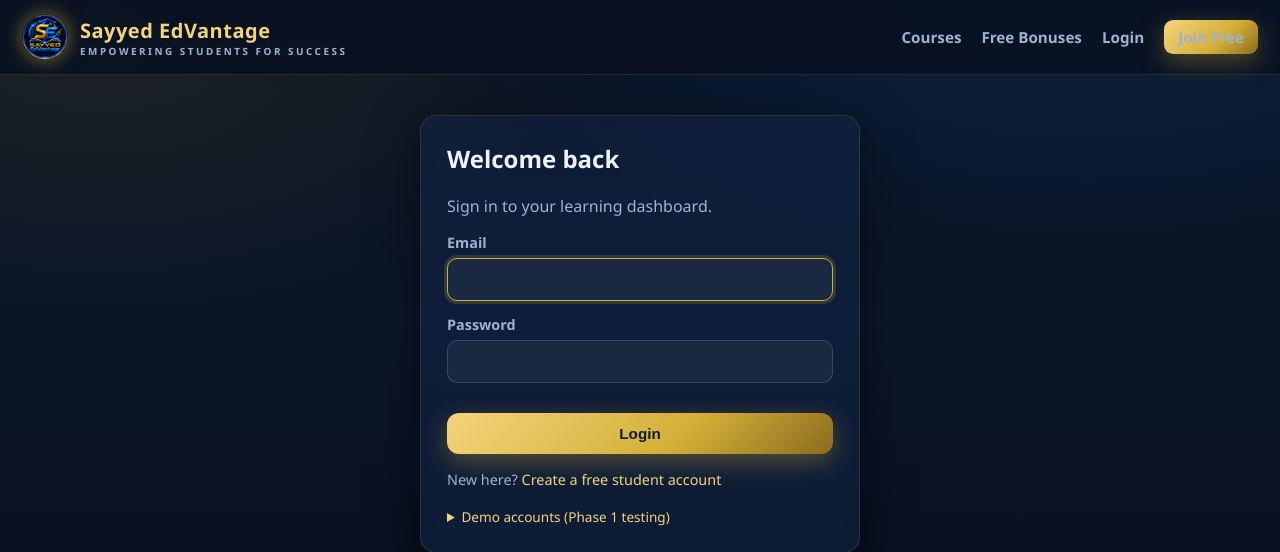
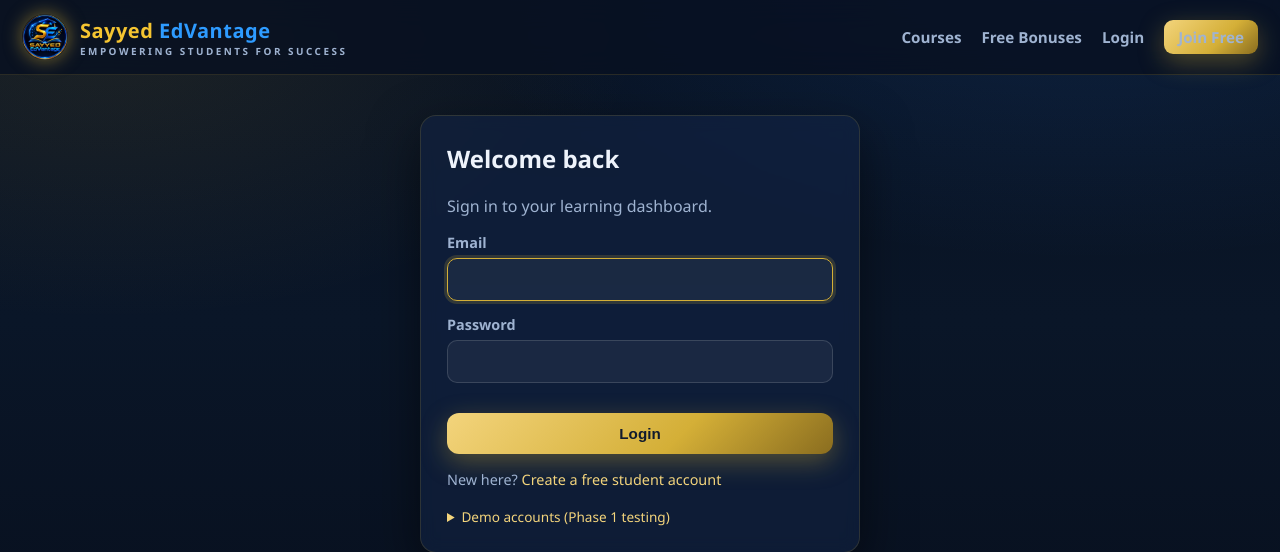
Before and after one commit to MystiqueSalman/sayyed-edvantage-crm, a Flask app: a page that uses lms/app/templates/base.html in a window 1280 px wide. Shown: the top 552 px of the page. Run offline with Flask 3, Linux system fonts and the light colour scheme; data that the repository does not hold is empty.

Commit message:
LMS: brand name in yellow/blue + CSS cache-bust so navbar logo renders at 46px for all visitors

```diff
--- a/lms/app/static/css/style.css
+++ b/lms/app/static/css/style.css
@@ -41,6 +41,8 @@ a:hover{color:var(--gold)}
 .brand small{display:block; font-size:.62rem; font-weight:600; color:var(--muted); letter-spacing:2.5px}
 .brand-logo{width:46px; height:46px; border-radius:50%; object-fit:cover;
   box-shadow:0 0 18px rgba(212,175,55,.55); flex:0 0 auto}
+.bn-sayyed{color:#F5C531}
+.bn-edvantage{color:#2E9BFF}
 .nav-links{display:flex; gap:20px; margin-left:auto; align-items:center}
 .nav-links a{color:var(--muted); font-weight:600; font-size:.95rem}
 .nav-links a:hover,.nav-links a.on{color:var(--gold-lt)}
--- a/lms/app/templates/base.html
+++ b/lms/app/templates/base.html
@@ -12,7 +12,7 @@
 <meta name="apple-mobile-web-app-capable" content="yes">
 <meta name="apple-mobile-web-app-status-bar-style" content="black-translucent">
 <title>{% block title %}Sayyed EdVantage LMS{% endblock %}</title>
-<link rel="stylesheet" href="{{ url_for('static', filename='css/style.css') }}">
+<link rel="stylesheet" href="{{ url_for('static', filename='css/style.css') }}?v=2">
 </head>
 <body>
 {% if announcement %}
@@ -27,7 +27,7 @@
   <div class="nav-inner">
     <a class="brand" href="{{ url_for('main.index') }}">
       <img class="brand-logo" src="{{ url_for('static', filename='img/logo.png') }}" alt="Sayyed EdVantage logo">
-      <span>Sayyed EdVantage<small>EMPOWERING STUDENTS FOR SUCCESS</small></span>
+      <span class="brand-name"><span class="bn-sayyed">Sayyed</span> <span class="bn-edvantage">EdVantage</span><small>EMPOWERING STUDENTS FOR SUCCESS</small></span>
     </a>
     <div class="nav-links">
       <a href="{{ url_for('main.catalog') }}">Courses</a>
```
